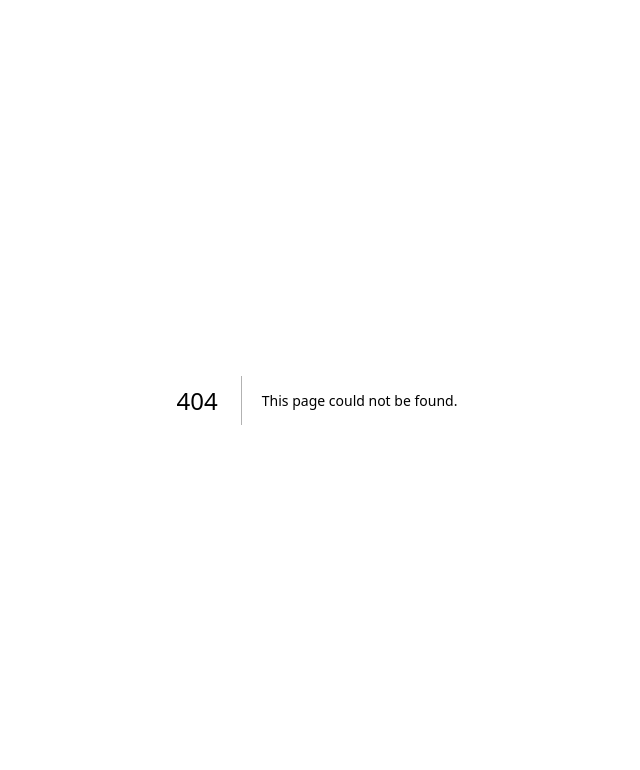
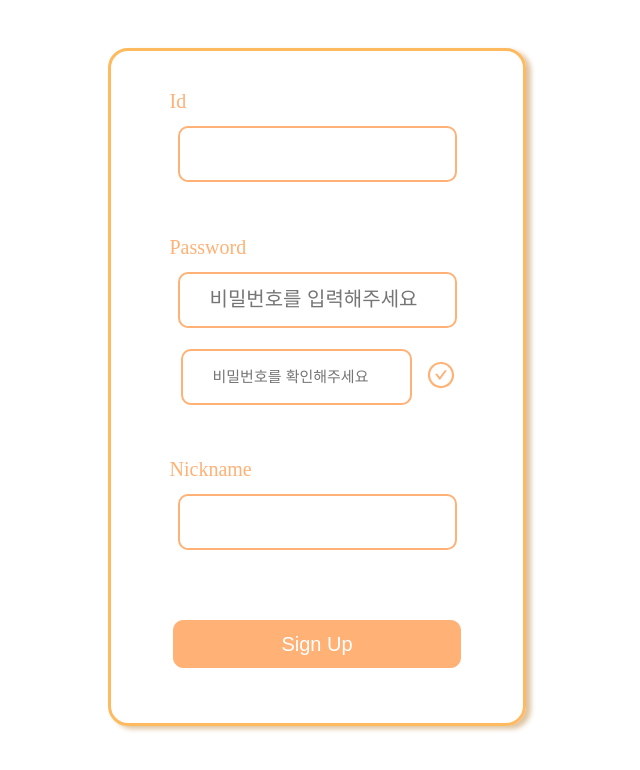
Before and after one commit to GDSC-SKHU/6Team-Hackathon-Front, a Next.js app in the folder dalbit/: page /signup in a window 1280 px wide. Before the commit this address had no page. Shown: the top 770 px of the page, without its empty margins (323-963 px from the left). Built offline with nearby package versions, Linux system fonts and the light colour scheme.

Commit message:
feat: 회원가입 기능 및 디자인

```diff
--- a/dalbit/package.json
+++ b/dalbit/package.json
@@ -18,6 +18,11 @@
     "next": "13.1.5",
     "react": "18.2.0",
     "react-dom": "18.2.0",
+    "react-icons": "^4.7.1",
+    "styled-components": "^5.3.6",
     "typescript": "4.9.4"
+  },
+  "devDependencies": {
+    "@types/styled-components": "^5.1.26"
   }
 }
--- /dev/null
+++ b/dalbit/src/pages/signup.tsx
@@ -0,0 +1,143 @@
+import styled from "styled-components";
+import { AiOutlineCheckCircle } from "react-icons/ai";
+import Link from "next/link";
+import { useState } from "react";
+import { ChangeEvent } from "react";
+
+export default function Signup({}: any) {
+  const [passwordWrite, setpasswordWrite] = useState<string>("");
+  const [passwordConfirm, setpasswordConfirm] = useState<string>("");
+  const [confirmText, setConfirmText] = useState(false);
+    const onChange = (e: ChangeEvent<HTMLInputElement>) => {
+    setpasswordWrite(e.target.value);
+  };
+  const onChange1 = (e: ChangeEvent<HTMLInputElement>) => {
+    setpasswordConfirm(e.target.value);
+  };
+  const confirm = () => {
+    if (passwordWrite === passwordConfirm) {
+      setConfirmText(true);
+    }else if(passwordWrite !== passwordConfirm){
+      setConfirmText(false);
+    }
+  };
+  return (
+    <>
+      <SignupBox>
+        <WriteBox>
+          <p>Id</p>
+          <input type="text"></input>
+        </WriteBox>
+        <WriteBox>
+          <p>Password</p>
+          <input
+            type="password"
+            placeholder="비밀번호를 입력해주세요"
+            value={passwordWrite}
+            onChange={onChange}
+          ></input>
+          <div>
+            <input
+              type="password"
+              placeholder="비밀번호를 확인해주세요"
+              value={passwordConfirm}
+              onChange={onChange1}
+            ></input>
+            <ConfrimBtn onClick={confirm}>
+              <AiOutlineCheckCircle size={30} />
+            </ConfrimBtn>
+          </div>
+          {confirmText && <div>비밀번호가 일치합니다.</div>}
+        </WriteBox>
+        <WriteBox>
+          <p>Nickname</p>
+          <input type="text"></input>
+        </WriteBox>
+        <SignupBtn>
+          <SignupText>Sign Up</SignupText>
+        </SignupBtn>
+      </SignupBox>
+    </>
+  );
+}
+const ConfrimBtn = styled.button`
+  background-color: white;
+  outline: none;
+  border: none;
+  color: #ffb276;
+  &:active {
+    color: #ff7f76;
+  }
+`;
+const SignupText = styled.div`
+  color: white;
+`;
+const SignupBtn = styled.button`
+  background-color: #ffb176;
+  color: white;
+  font-size: 20px;
+  text-align: center;
+  height: 3rem;
+  width: 18rem;
+  border-radius: 10px;
+  border: 1px solid #ffb276;
+  margin: 1rem;
+
+  &:active {
+    transition: all 0.5s ease-out;
+    background-color: #ff7d69;
+  }
+`;
+const WriteBox = styled.div`
+  display: flex;
+  flex-direction: column;
+  font-size: 20px;
+  gap: 5px;
+  color: #ffb176;
+  & > input {
+    width: 15rem;
+    height: 2rem;
+    font-size: 20px;
+    border: none;
+    border: 2px solid #ffb176;
+    outline: none;
+    padding: 10px 5px;
+    padding-left: 30px;
+    border-radius: 10px;
+    margin: 0.5rem;
+  }
+  & > div > input {
+    width: 12rem;
+    height: 2rem;
+    font-size: 15px;
+    border: none;
+    border: 2px solid #ffb176;
+    outline: none;
+    padding: 10px 5px;
+    padding-left: 30px;
+    border-radius: 10px;
+    margin: 0.5rem;
+  }
+  & > div {
+    display: flex;
+    justify-content: center;
+    align-items: center;
+  }
+  & > p {
+    margin: 0px;
+  }
+`;
+const SignupBox = styled.div`
+  border-radius: 20px;
+  width: 30%;
+  height: 40rem;
+  margin: 3rem auto;
+  border: 3px solid #ffb95e;
+  box-shadow: 5px 3px 5px #dec4a3;
+  display: flex;
+  padding: 1rem;
+  justify-content: space-around;
+  flex-direction: column;
+  align-items: center;
+  font-size: 25px;
+`;
```
Also changed, not shown: 2 other files (tests, documents, lock files or other folders).
